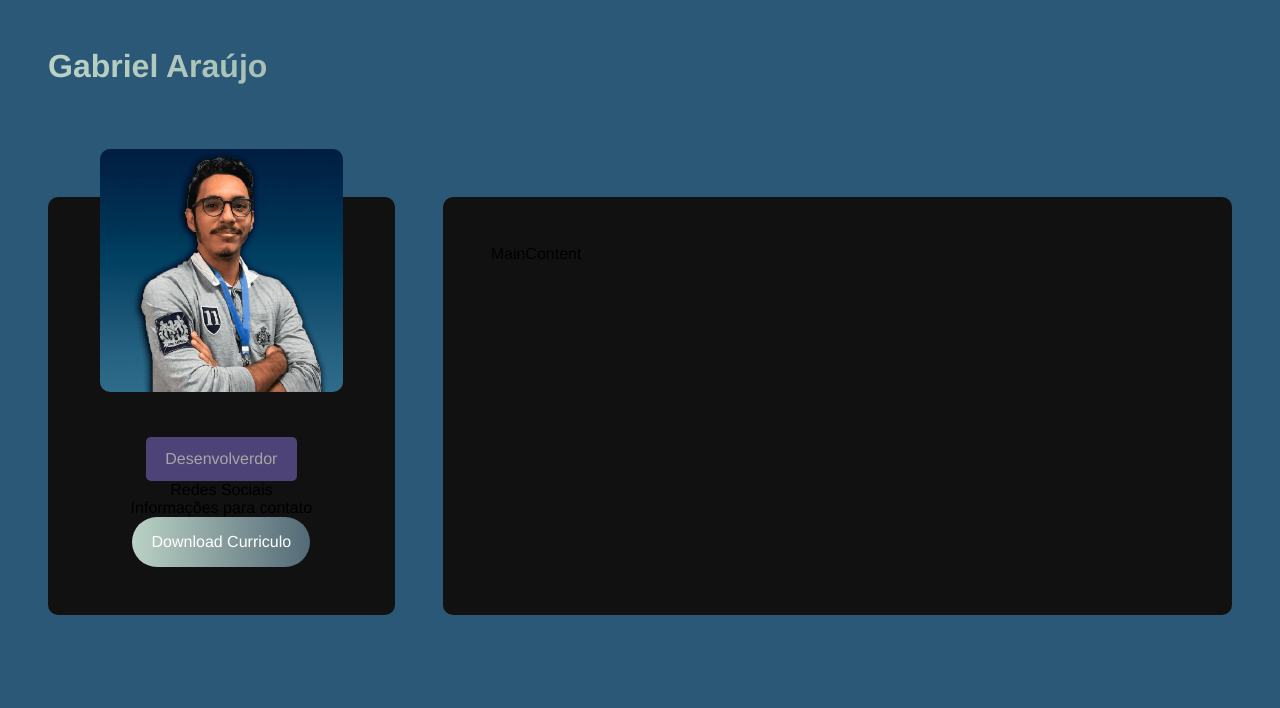
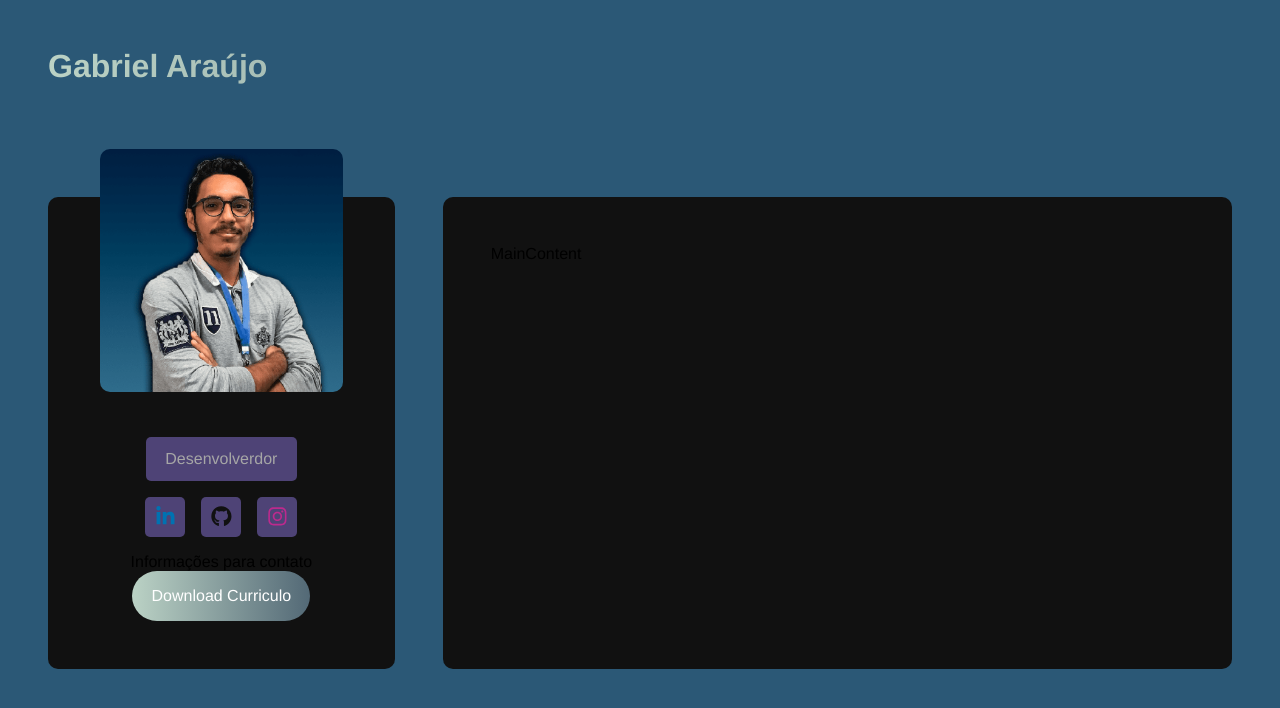
Before and after one commit to gabrieln96/portfolio-react, a React (Vite) app: page / in a window 1280 px wide. Shown: the top 708 px of the page. Built offline with nearby package versions, Linux system fonts and the light colour scheme.

Commit message:
criando icones de redesocial

```diff
--- /dev/null
+++ b/src/components/RedeSocial.jsx
@@ -0,0 +1,24 @@
+import {FaLinkedinIn, FaGithub, FaInstagram} from 'react-icons/fa'
+
+import '../styles/components/redesocial.sass';
+
+const redeSocial = [
+    {name: "linkedin", icon: <FaLinkedinIn/>},
+    {name: "github", icon: <FaGithub/>},
+    {name: "instagram", icon: <FaInstagram/>},
+]
+
+const RedeSocial = () => {
+    return (
+        <section id="rede-social">
+            {redeSocial.map((rede) => (
+                <a href="#" className="social-btn" id={rede.name} key={rede.name}>
+                    {rede.icon}
+                </a>
+            ))}
+        </section>
+    )
+}
+
+
+export default RedeSocial
--- a/src/components/Sidebar.jsx
+++ b/src/components/Sidebar.jsx
@@ -1,6 +1,9 @@
+import RedeSocial from "./RedeSocial";
+
 import Avatar from "../img/avatar.png";
 
 import "../styles/components/sidebar.sass";
+
 
 
 const Sidebar = () => {
@@ -8,7 +11,7 @@
     <aside id="sidebar">
         <img src={Avatar} alt="Gabriel Araújo"/>
         <p className="title">Desenvolverdor</p>
-        <p>Redes Sociais</p>
+        <RedeSocial/>
         <p>Informações para contato</p>
         <a href="" className="btn">
             Download Curriculo
--- /dev/null
+++ b/src/styles/components/redesocial.sass
@@ -0,0 +1,29 @@
+@use '../variables'
+@use '../mixins'
+
+#rede-social
+    @include mixins.center
+    gap: 1rem
+    margin: 1rem 0
+
+    .social-btn
+        padding: .6rem
+        background-color: variables.$bg-color-secondary
+        border-radius: variables.$card-border-radius
+        color: #333
+        font-size: 1.3rem
+        @include mixins.center
+
+    #linkedin
+        color: #0072b1
+
+    #github
+        color: #111
+
+    #instagram
+        color: #bc2a8d
+
+    :hover
+        background: variables.$gradient
+        > svg
+            color: variables.$text-color
--- a/src/styles/mixins.sass
+++ b/src/styles/mixins.sass
@@ -1,4 +1,10 @@
 @use 'variables'
+
+@mixin center
+    display: flex
+    justify-content: center
+    align-items: center
+
 
 @mixin btn
     padding: 1rem 1.2rem
```
